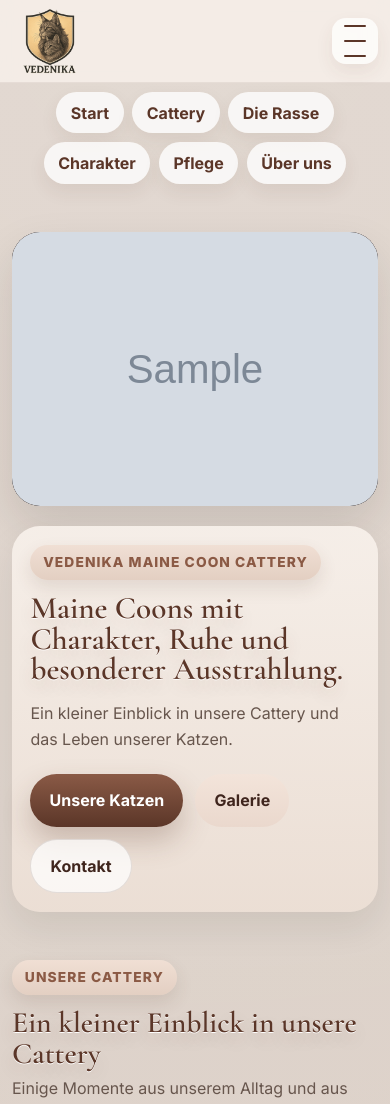
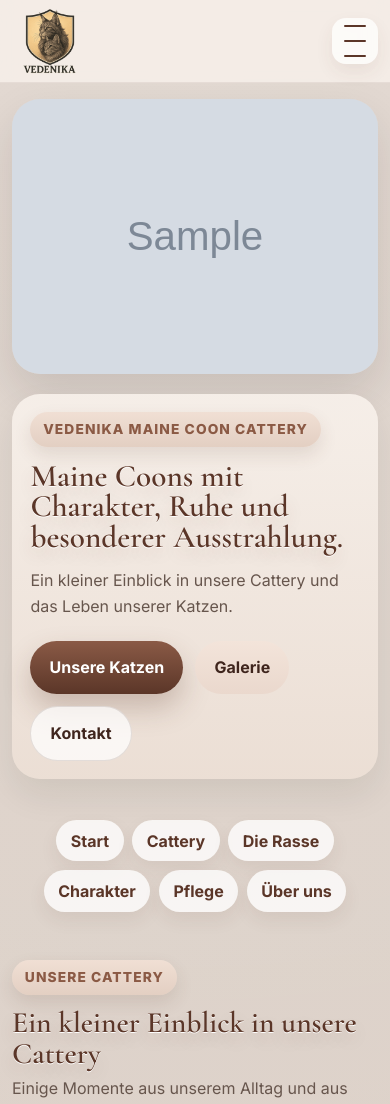
Before and after one commit to barmakon4ik1/vedenika, a Django app: page /de/ in a window 390 px wide. Shown: the top 1104 px of the page. Run offline with Django 5.2, Linux system fonts and the light colour scheme; tables that the repository leaves empty hold one stand-in row (values such as "Sample post"); grey boxes marked "Sample" are stand-in pictures; parts of the project's set-up code (start-up, migrations or seed data) failed here and were passed over.

Commit message:
Зафиксировали редизайн главной страницы.

```diff
--- a/cats/templates/base.html
+++ b/cats/templates/base.html
@@ -90,13 +90,11 @@
                     {% if owner and owner.tiktok %}<li><a href="{{ owner.tiktok }}" target="_blank" rel="noopener">TikTok</a></li>{% endif %}
                     {% if owner and owner.whatsapp %}<li><a href="https://wa.me/{{ owner.whatsapp|cut:'+' }}" target="_blank" rel="noopener">WhatsApp</a></li>{% endif %}
                     <li><a href="{% url 'impressum' %}">Impressum</a></li>
+                    <li><a href="{% url 'profile' %}">Verwaltung</a></li>
                 </ul>
             </div>
         </div>
 
-        <div class="container footer-admin-row">
-            <a class="footer-admin-link" href="{% url 'account_login' %}">Verwaltung</a>
-        </div>
     </footer>
 
     <script>
--- a/static/css/base_v2.css
+++ b/static/css/base_v2.css
@@ -19,26 +19,43 @@
     --text-on-dark: #f8f1eb;
 
     --radius-lg: 28px;
+    --radius-md: 24px;
+    --radius-sm: 18px;
+
     --shadow-soft: 0 16px 34px rgba(28, 20, 16, 0.08);
     --shadow-medium: 0 20px 45px rgba(28, 20, 16, 0.12);
+    --shadow-strong: 0 24px 42px rgba(28, 20, 16, 0.15);
 }
 
-html { scroll-behavior: smooth; }
+html {
+    scroll-behavior: smooth;
+}
 
 body {
     margin: 0;
     font-family: "Inter", sans-serif;
     color: var(--text-main);
     background:
-        radial-gradient(circle at top, rgba(255,255,255,0.28) 0%, rgba(255,255,255,0) 34%),
+        radial-gradient(circle at top, rgba(255, 255, 255, 0.28) 0%, rgba(255, 255, 255, 0) 34%),
         linear-gradient(180deg, var(--bg-page) 0%, var(--bg-page-2) 100%);
 }
 
-img { max-width: 100%; }
-a { color: inherit; }
-.site-main { padding-bottom: 1.5rem; }
+img {
+    max-width: 100%;
+}
 
-/* Header not sticky anymore */
+a {
+    color: inherit;
+}
+
+.site-main {
+    padding-bottom: 1.5rem;
+}
+
+/* =========================
+   Header
+   ========================= */
+
 .site-header {
     position: relative;
     z-index: 20;
@@ -240,24 +284,18 @@ a { color: inherit; }
 }
 
 .hero-photo-card {
-    display: flex;
-    align-items: center;
-    justify-content: center;
-    min-height: min(66vh, 700px);
-    max-height: min(66vh, 700px);
+    display: block;
     border-radius: var(--radius-lg);
     overflow: hidden;
     box-shadow: var(--shadow-medium);
-    background: linear-gradient(180deg, #32231d 0%, #1f1512 100%);
+    background: transparent;
 }
 
 .hero-photo-card__img {
     display: block;
     width: 100%;
-    height: 100%;
-    object-fit: contain;
-    object-position: center;
-    background: linear-gradient(180deg, #32231d 0%, #1f1512 100%);
+    height: auto;
+    background: transparent;
 }
 
 .hero-photo-card--empty {
@@ -705,30 +854,42 @@ a { color: inherit; }
         max-height: none;
     }
 
-    .hero-photo-card { max-height: min(54vh, 420px); }
+    .hero-photo-card {
+        max-height: none;
+    }
 
     .hero-photo-card__img {
         height: auto;
-        max-height: min(54vh, 420px);
+        max-height: none;
     }
 
-    .hero-cattery__panel { padding: 1.15rem; }
+    .hero-cattery__panel {
+        padding: 1.15rem;
+    }
 
     .hero-cattery__title {
         font-size: clamp(1.8rem, 8vw, 2.6rem);
     }
 
-    .peek-card img { max-height: min(42vh, 360px); }
+    .peek-card img {
+        max-height: min(42vh, 360px);
+    }
 
-    .gallery-belt { animation-duration: 34s; }
+    .gallery-belt {
+        animation-duration: 34s;
+    }
 
-    .gallery-belt__item { height: min(14vh, 110px); }
+    .gallery-belt__item {
+        height: min(14vh, 110px);
+    }
 
     .facts-strip {
         flex-direction: column;
     }
 
-    .fact-pill { width: 100%; }
+    .fact-pill {
+        width: 100%;
+    }
 
     .character-grid-section,
     .about-us-section {
```
Also changed, not shown: other parts of static/css/base_v2.css (+191 -42 lines), cats/templates/home.html (+61 -37 lines).
